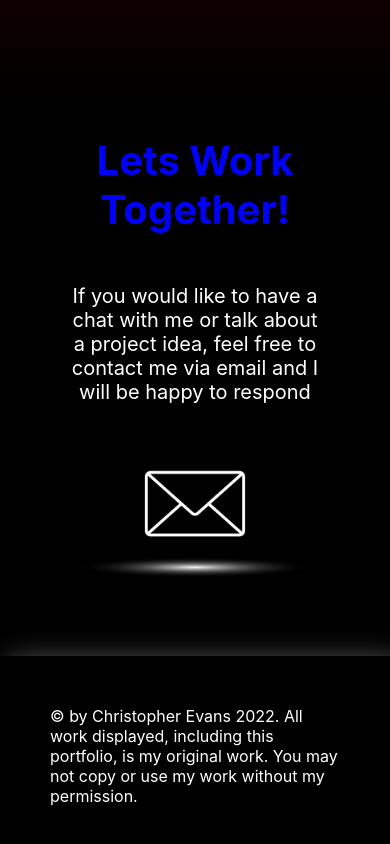
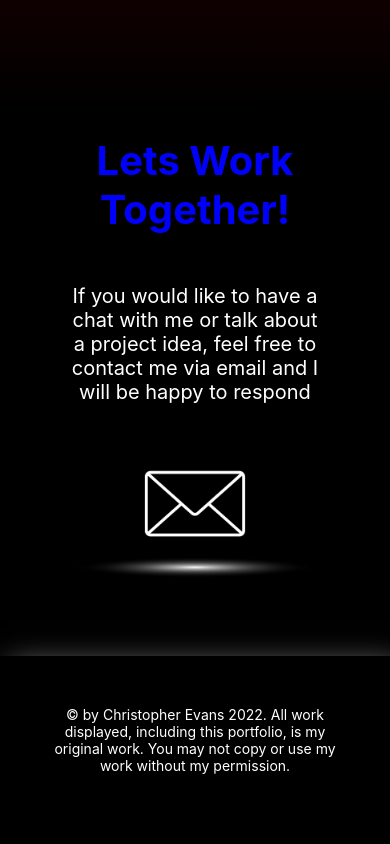
Before and after one commit to chris3evans/portfolio-v2, a React (Create React App) app: page / in a window 390 px wide. Shown: the part 6544-7388 px from the top of the page. Built offline with nearby package versions, Linux system fonts and the light colour scheme.

Commit message:
Made footer section responsive

```diff
--- a/src/Components/FooterSection/FooterSection.module.css
+++ b/src/Components/FooterSection/FooterSection.module.css
@@ -5,7 +5,17 @@
   align-items: center;
   box-shadow: 1rem 1rem 3rem rgba(255, 255, 255, 0.6);
 }
+@media only screen and (max-width: 600px) {
+  .footer-section {
+    text-align: center;
+  }
+}
 
 .footer-copyright {
   font-size: 1.6rem;
 }
+@media only screen and (max-width: 600px) {
+  .footer-copyright {
+    font-size: 1.4rem;
+  }
+}
```
